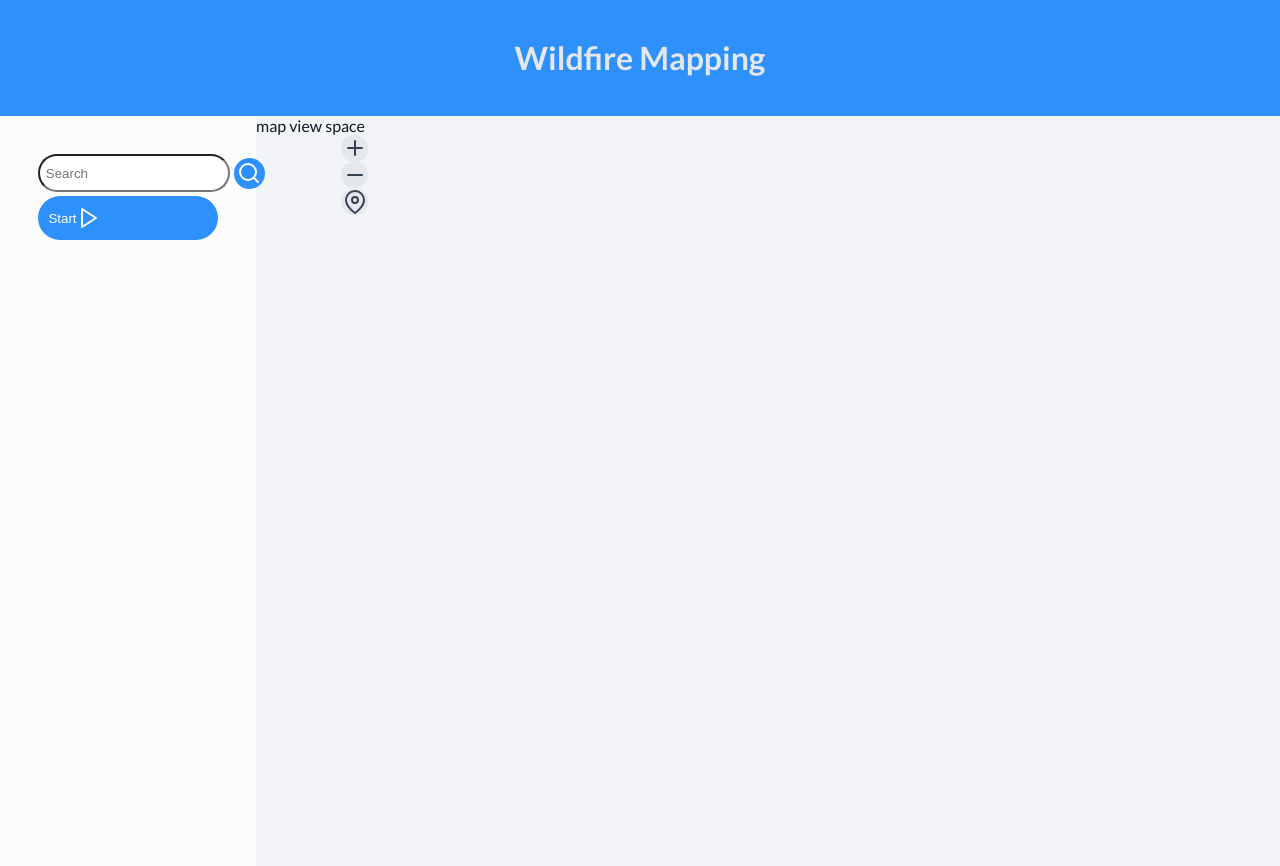
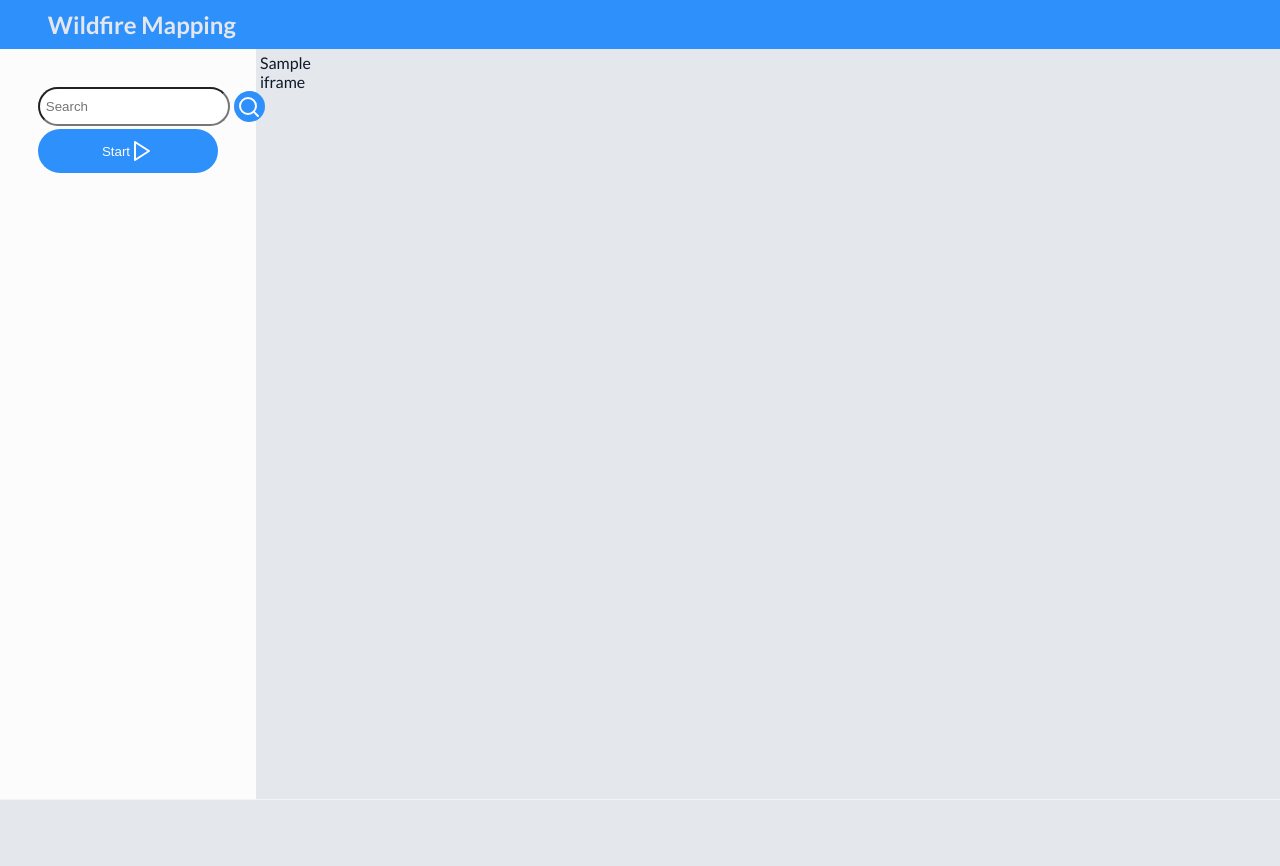
Before and after one commit to yk722/Wild-Fire-Mapping, a Flask app: template templates/index.html in a window 1280 px wide. After the commit the page ends 800 px from the top, so only its background shows below. Run offline with Flask 3, Linux system fonts and the light colour scheme; the template is opened without the code that fills it: most values are stand-ins (such as "Sample title", 1, 10 or a date in 2020).

Commit message:
added map

```diff
--- a/app.py
+++ b/app.py
@@ -1,10 +1,25 @@
 from flask import Flask, render_template, url_for, redirect, request
+import folium
 
 app = Flask(__name__)
 
 @app.route('/')
 def home():
-    return render_template('index.html', name="Wild-Fire-Mapping")
+    # Create a map centered at a specific location
+    map = folium.Map(
+        location=[49.26218662575472, -123.24927174424609],
+        titles='Stamen Terrain',
+        zoom_start=12,
+    )
+    map.get_root().width = "1000px"
+    map.get_root().height = "400px"
+    iframe = map.get_root()._repr_html_()
+
+    # # Save the map to an HTML file
+    # map_path = 'static/map.html'
+    # m.save(map_path)
+
+    return render_template('index.html', map_file='map.html', iframe=iframe)
 
 # button for finding the shortest path
 @app.route('/run_sim', methods=['POST'])
--- a/static/css/main.css
+++ b/static/css/main.css
@@ -44,22 +44,24 @@
     background-color: var(--BLUE_500);
     text-align: center;
     color: var(--GRAY_200);
-    padding: 3%;
+    padding: 10px;
     display: flex;
-    justify-content: center;
+    /* justify-content: center;
     justify-items: center;
-    align-items: center;
+    align-items: center;   */
 }
 
-.title_box h1 {
-    /* text-align: center; */
-    align-content: center;
+.title_box h2 {
+    text-align: left;
+    padding-left: 3%;
+    /* align-content: left; */
 }
 
 .main_content{
     display: flex;
     height: calc(100vh - 50px);
     flex: 1;
+    background-color: var(--GRAY_200);
 }
 
 .sidebar{
@@ -101,8 +103,8 @@
     color: var(--GRAY_25);
     align-content: center;
     display: flex;
-    /* align-items: center; */
-    /* justify-content: center; */
+    align-items: center;
+    justify-content: center;
     flex-direction: row;
     justify-items: center;
 }
@@ -117,6 +119,7 @@
     cursor: pointer;
     display: flex;
     align-items: center;
+    justify-content: center;
 
 }
 
@@ -126,7 +129,7 @@
     align-items: center;
 }
 
-.zoom-in_button button {
+/* .zoom-in_button button {
     display: flex;
     padding: 5%;
     background-color: var(--GRAY_200);
@@ -160,16 +163,21 @@
     cursor: pointer;
     margin: 2%;
 
-}
+} */
 
 .map_view{
     display: flex;
-    flex-grow: 1;
+    flex: 3;
+    width: 80%;
+    background-color: var(--GRAY_200);
+
 }
 
-#map #map {
-    height: 500px;
-    width: 80%;
+#map {
+    margin:4%;
+    /* padding: 3%; */
+    /* background-color: var(--BLUE_500); */
+
 }
 
 .button_container{
--- a/templates/base.html
+++ b/templates/base.html
@@ -7,12 +7,12 @@
     <link rel="stylesheet" href="{{ url_for('static', filename='css/main.css') }}">
     <script src="https://unpkg.com/feather-icons"></script>
 
-    <link rel="stylesheet" href="https://unpkg.com/leaflet@1.9.4/dist/leaflet.css"
+    <!-- <link rel="stylesheet" href="https://unpkg.com/leaflet@1.9.4/dist/leaflet.css"
      integrity="sha256-p4NxAoJBhIIN+hmNHrzRCf9tD/miZyoHS5obTRR9BMY="
      crossorigin=""/>
      <script src="https://unpkg.com/leaflet@1.9.4/dist/leaflet.js"
      integrity="sha256-20nQCchB9co0qIjJZRGuk2/Z9VM+kNiyxNV1lvTlZBo="
-     crossorigin=""></script>
+     crossorigin=""></script> -->
     {% block head %}{% endblock %}
 </head>
 <body>
@@ -20,5 +20,12 @@
 </body>
 <script>
     feather.replace();
+
+    // var map = L.map('map').setView([51.505, -0.09], 13);
+
+    // L.tileLayer('https://tile.openstreetmap.org/{z}/{x}/{y}.png', {
+    //     maxZoom: 19,
+    //     attribution: '&copy; <a href="http://www.openstreetmap.org/copyright">OpenStreetMap</a>'
+    // }).addTo(map);
 </script>
 </html>
--- a/templates/index.html
+++ b/templates/index.html
@@ -7,7 +7,7 @@
 {% block body %}
 
 <div class="title_box">
-    <h1> Wildfire Mapping</h1>
+    <h2> Wildfire Mapping</h2>
 </div>
 
 <div class="main_content">
@@ -39,10 +39,8 @@
     </div>
 
     <div class="map_vew">
-        <h>map view space</h>
-        <div id="map"></div>
-
-        <div class="button_container">
+        <div id="map" >{{ iframe|safe }}</div>
+        <!-- <div class="button_container">
             <div class="zoom-in_button">
                 <button>
                     <i data-feather="plus"></i>
@@ -60,7 +58,7 @@
                     <i data-feather="map-pin"></i>
                 </button>
             </div>
-        </div>
+        </div> -->
     </div>
 
 </div>
```
Also changed, not shown: static/map.html (added, +99 -0 lines).
